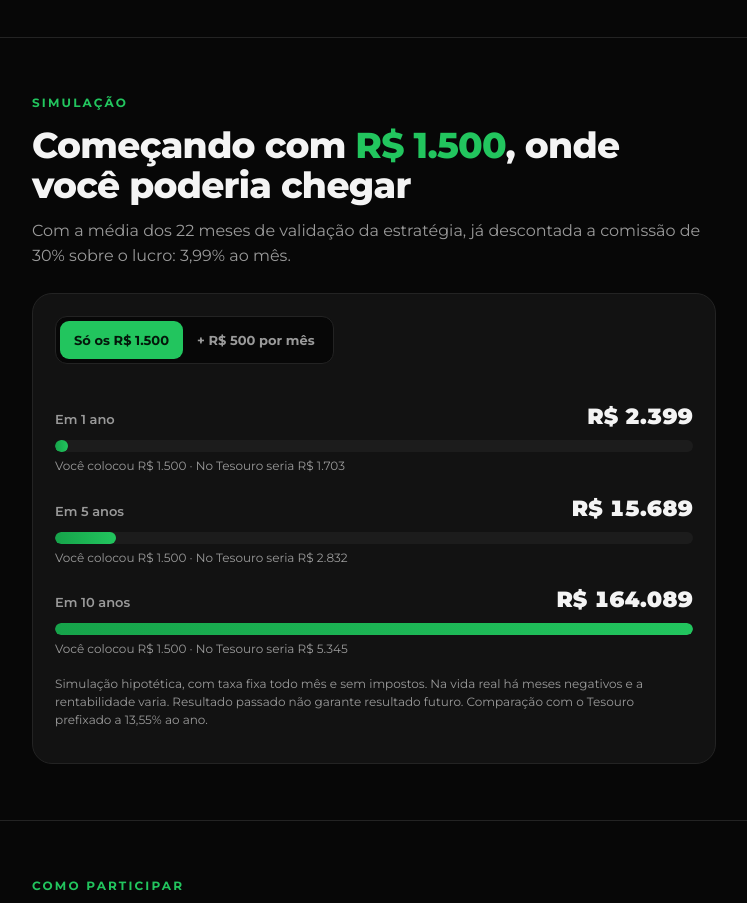
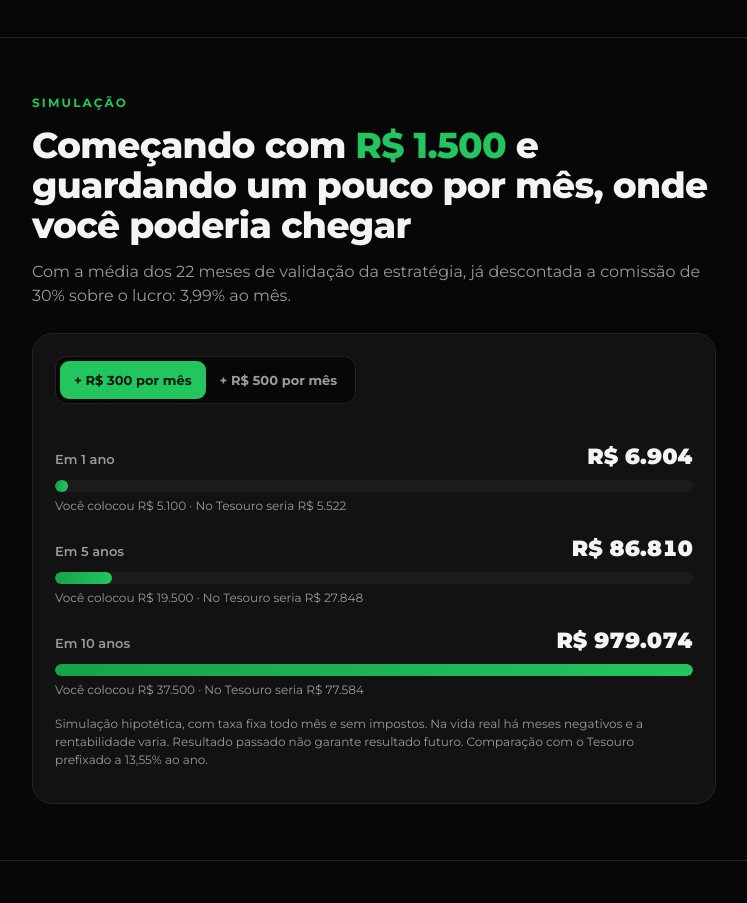
Before and after one commit to allisoncord-cpu/resultados, a plain HTML site: page swing.html in a window 1280 px wide. Shown: the part 2600-3503 px from the top of the page, without its empty margins (266-1013 px from the left). Drawn offline with Linux system fonts and the light colour scheme.

Commit message:
Página swing: simulação com aportes de R$ 300 ou R$ 500

```diff
--- a/swing.html
+++ b/swing.html
@@ -151,10 +151,10 @@ footer{text-align:center;color:var(--ink2);font-size:12px;padding:28px 0 40px}
 <section>
   <div class="wrap">
     <div class="rot">Simulação</div>
-    <h2>Começando com <em>R$ 1.500</em>, onde você poderia chegar</h2>
+    <h2>Começando com <em>R$ 1.500</em> e guardando um pouco por mês, onde você poderia chegar</h2>
     <p class="lead">Com a média dos 22 meses de validação da estratégia, já descontada a comissão de 30% sobre o lucro: 3,99% ao mês.</p>
     <div class="sim">
-      <div class="abas"><button class="on" data-m="0">Só os R$ 1.500</button><button data-m="1">+ R$ 500 por mês</button></div>
+      <div class="abas"><button class="on" data-m="300">+ R$ 300 por mês</button><button data-m="500">+ R$ 500 por mês</button></div>
       <div id="barras"></div>
       <p class="nota">Simulação hipotética, com taxa fixa todo mês e sem impostos. Na vida real há meses negativos e a rentabilidade varia. Resultado passado não garante resultado futuro. Comparação com o Tesouro prefixado a 13,55% ao ano.</p>
     </div>
@@ -193,14 +193,14 @@ const fmt = v => 'R$ ' + Math.round(v).toLocaleString('pt-BR');
 const M = 0.057 * 0.7, T = Math.pow(1.1355, 1/12) - 1;
 function calc(taxa, meses, aporte){ let s = 1500; for (let i = 0; i < meses; i++) s = s * (1 + taxa) + aporte; return s; }
 function desenhar(modo){
-  const ap = modo ? 500 : 0, anos = [1, 5, 10];
+  const ap = modo, anos = [1, 5, 10];
   const vals = anos.map(a => ({ a, v: calc(M, a*12, ap), t: calc(T, a*12, ap), inv: 1500 + ap*a*12 }));
   const max = Math.max(...vals.map(x => x.v));
   document.getElementById('barras').innerHTML = vals.map(x => `<div class="barra"><div class="top"><span>Em ${x.a} ano${x.a>1?'s':''}</span><b>${fmt(x.v)}</b></div><div class="trilho"><div class="enche" data-w="${Math.max(2, x.v/max*100)}"></div></div><div class="comp">Você colocou ${fmt(x.inv)} · No Tesouro seria ${fmt(x.t)}</div></div>`).join('');
   requestAnimationFrame(() => document.querySelectorAll('.enche').forEach(e => e.style.width = e.dataset.w + '%'));
 }
 document.querySelectorAll('.abas button').forEach(b => b.onclick = () => { document.querySelectorAll('.abas button').forEach(x => x.classList.remove('on')); b.classList.add('on'); desenhar(+b.dataset.m); });
-desenhar(0);
+desenhar(300);
 </script>
 </body>
 </html>
```
